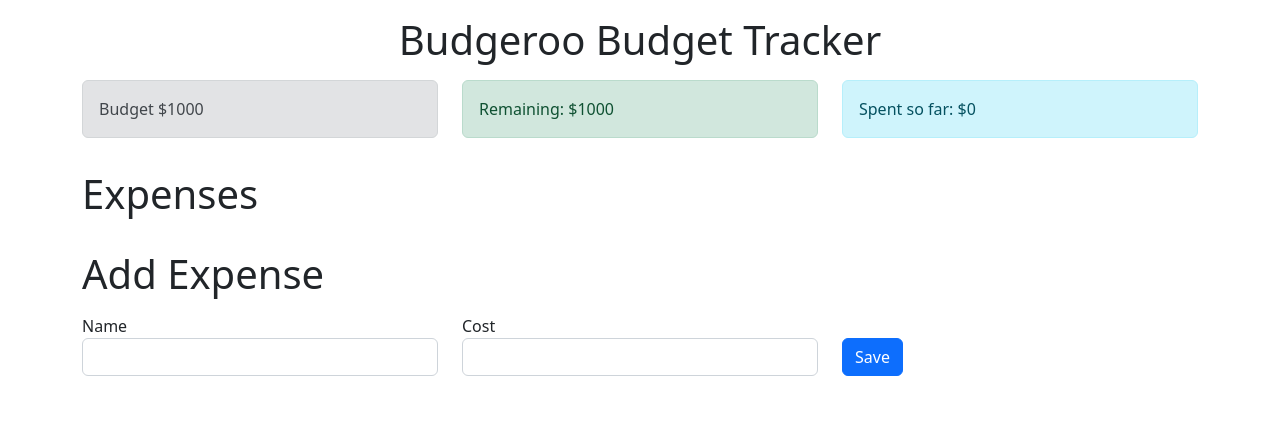
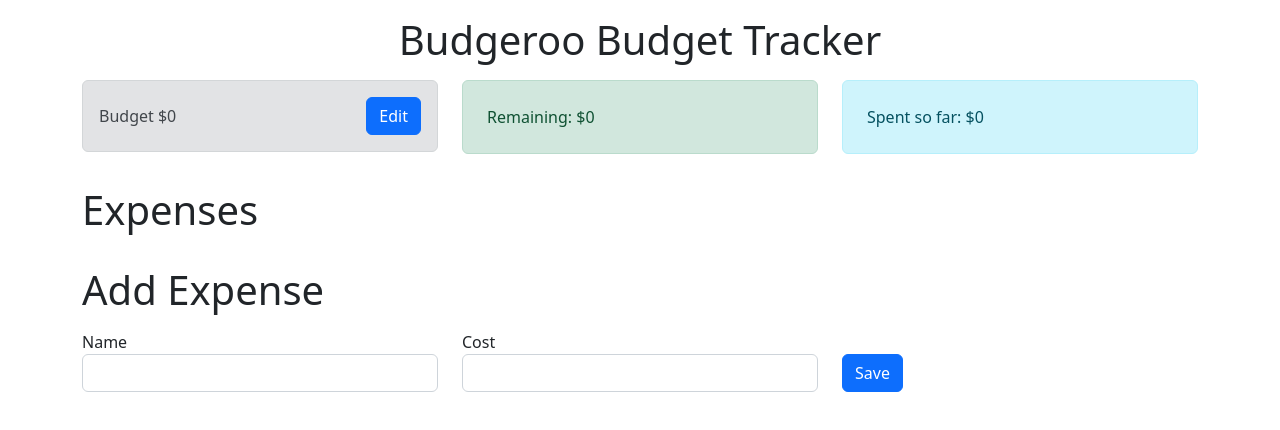
Before and after one commit to ShaunFerris/budgeroo, a React (Vite) app: page / in a window 1280 px wide. Shown: the top 430 px of the page. Built offline with nearby package versions, Linux system fonts and the light colour scheme.

Commit message:
Add edit button and adjust alert paddings

```diff
--- a/src/components/Budget.jsx
+++ b/src/components/Budget.jsx
@@ -1,11 +1,13 @@
 import { useContext } from "react";
 import { AppContext } from "../context/AppContext";
+import { Button } from "react-bootstrap";
 
 const Budget = () => {
     const { budget } = useContext(AppContext);
     return (
-        <div className="alert alert-secondary">
+        <div className="alert alert-secondary d-flex justify-content-between p-3 align-items-center">
             <span>Budget ${budget}</span>
+            <Button variant="primary">Edit</Button>
         </div>
     );
 };
--- a/src/components/ExpenseTotal.jsx
+++ b/src/components/ExpenseTotal.jsx
@@ -8,7 +8,7 @@ const ExpenseTotal = () => {
     }, 0);
 
     return (
-        <div className="alert alert-info">
+        <div className="alert alert-info p-4">
             <span>Spent so far: ${totalSpent}</span>
         </div>
     );
--- a/src/components/Remaining.jsx
+++ b/src/components/Remaining.jsx
@@ -13,7 +13,7 @@ const Remaining = () => {
         "alert-success";
 
     return (
-        <div className={`alert ${alertType}`}>
+        <div className={`alert p-4 ${alertType}`}>
             <span>Remaining: ${budget - totalExpenses}</span>
         </div>
     );
--- a/src/context/AppContext.jsx
+++ b/src/context/AppContext.jsx
@@ -20,7 +20,7 @@ const AppReducer = (state, action) => {
 };
 
 const initialState = {
-    budget: 1000,
+    budget: 0,
     expenses: []
 };
 
```
